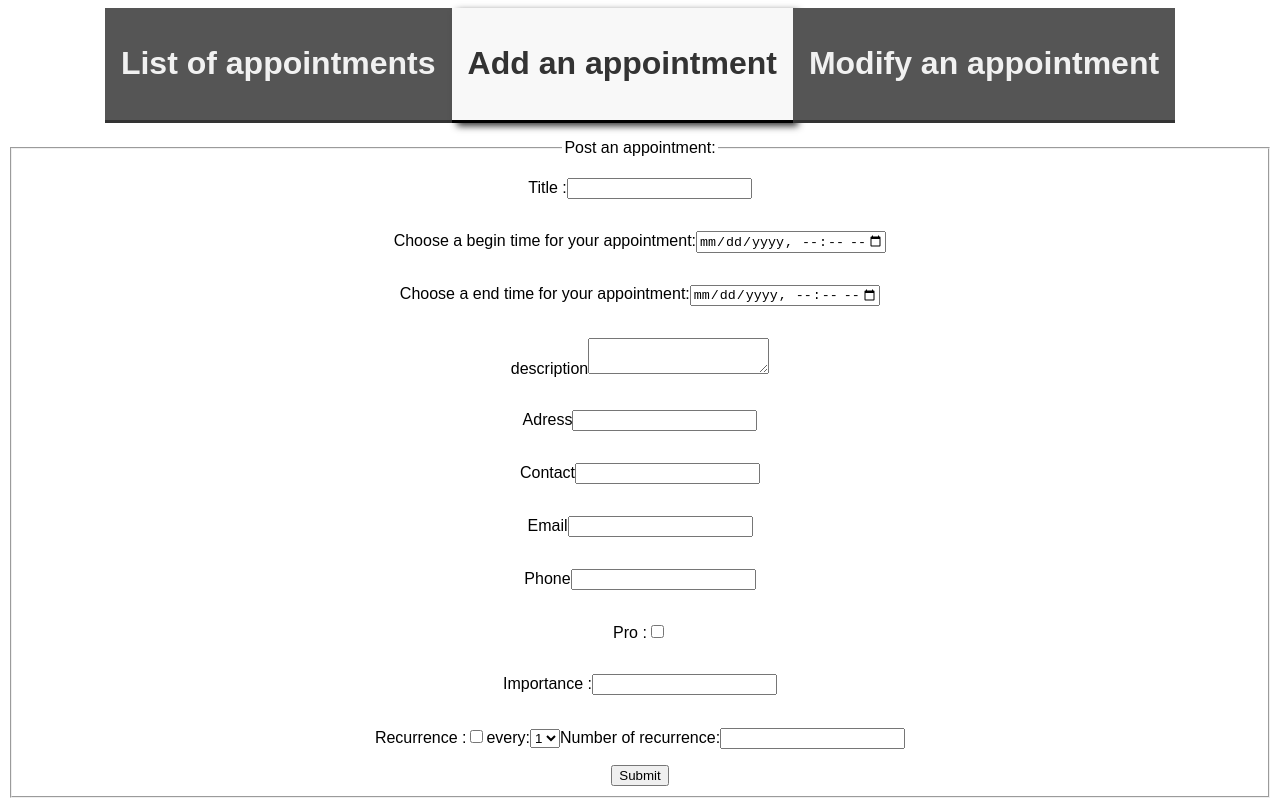
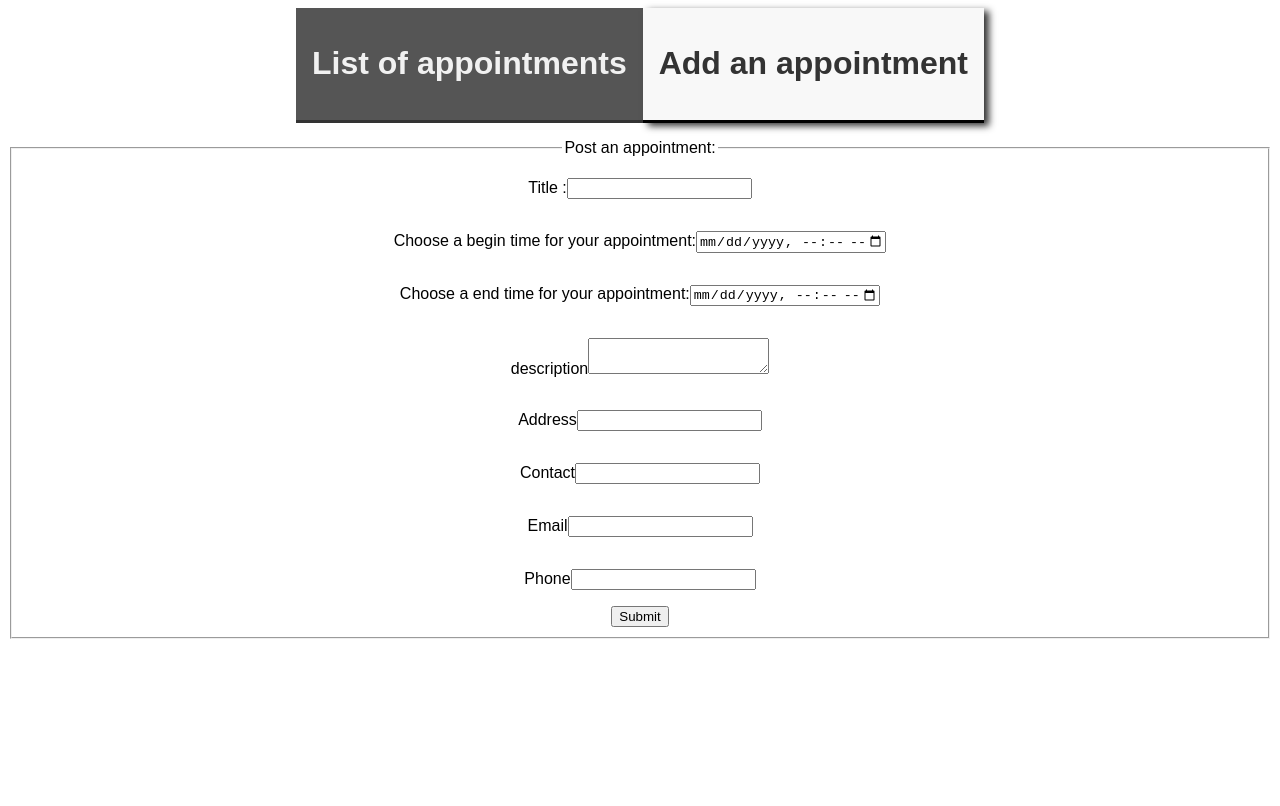
Before and after one commit to emilieDelsol/WCS-Projet2-MyAgenda, a React (Create React App) app in the folder frontReact/: page / in a window 1280 px wide. Both pictures are taken after a click on the element "Add an appointment". Built offline with nearby package versions, Linux system fonts and the light colour scheme.

Commit message:
préparation du front pour la démo

```diff
--- a/frontReact/src/App.js
+++ b/frontReact/src/App.js
@@ -2,7 +2,6 @@ import React, { useState } from "react";
 import "./styles.css";
 import AltMenu from "./components/AltMenu";
 import Formulaire from "./components/Formulaire";
-import FormulaireModify from "./components/FormulaireModify";
 import { BrowserRouter as Router, Switch, Route } from "react-router-dom";
 
 import AppointmentsList from "./components/AppointmentList";
@@ -16,9 +15,6 @@ export default function App() {
 
   const goForm = () => {
     setStateOnglets(2);
-  };
-  const goForm2 = () => {
-    setStateOnglets(3);
   };
 
   return (
@@ -39,12 +35,7 @@ export default function App() {
             >
               <h1>Add an appointment</h1>
             </div>
-            <div
-              onClick={goForm2}
-              className={`onglets ${stateOnglets === 3 ? "active" : ""}`}
-            >
-              <h1>Modify an appointment</h1>
-            </div>
+
           </div>
 
           <div className="container">
@@ -54,30 +45,26 @@ export default function App() {
                 <Switch>
                   <Route exact path="/">
                     <h1>MyAgenda</h1>
-                    <p>
-                      Application React pour la présentation des requêtes vers
-                      l'api MyAgenda
-                    </p>
-                    <h2 class="center">Recherche par mot clé:</h2>
+
+                    <h2 class="center">Search by keyword:</h2>
 
                     <form action="http://localhost:54150/appointment/searchByWord" method="get" target="blanck" class="getone center">
                       <input type="text" name="wordSearch" id=""/>
-                          <input type="submit" value="RECHERCHER"/>
+                      <input type="submit" value="SUBMIT"/>
                     </form>
 
-                      <h2 class="center">Recherche entre 2 dates:</h2>
+                    <h2 class="center">Search between dates:</h2>
 
                     <form action="http://localhost:54150/appointment/filter/date" method="get" target="blanck" class="getone center">
                       <label>
-                              Date de début:
+                        Begin date:
                         <input type="datetime" name="beginDateFilter" id="" placeholder="jj/mm/aaaa hh:mm"/>
                       </label>
-                          <label>date de fin:
+                      <label>
+                        End date:
                         <input type="datetime" name="endDateFilter" id="" placeholder="jj/mm/aaaa hh:mm"/>
                       </label>
-
-
-                          <input type="submit" value="RECHERCHER"/>
+                      <input type="submit" value="SUBMIT"/>
                     </form>
                   </Route>
                   <Route path="/:appointmentCat">
@@ -85,18 +72,13 @@ export default function App() {
                   </Route>
                 </Switch>
               </div>
-            ) : stateOnglets === 2 ? (
+              ) : (
               <div className="cont">
                 <section className="formulaire">
                   <Formulaire />
                 </section>
               </div>
-            ) : (
-              <div className="cont">
-                <section className="formulaire">
-                  <FormulaireModify />
-                </section>
-              </div>
+
             )}
           </div>
         </div>
--- a/frontReact/src/components/AltMenu.jsx
+++ b/frontReact/src/components/AltMenu.jsx
@@ -13,50 +13,50 @@ function AltMenu() {
           <Link to="/all">all</Link>
         </li>
         <li className="deroulant">
-          <Link to="/perso">perso</Link>
+          <Link to="/perso">personal</Link>
           <ul class="sous">
             <li>
-              <Link to="/perso">tous les perso</Link>
+              <Link to="/perso">all personal appointments</Link>
             </li>
             <li>
-              <Link to="/persoimportance1">perso et importance faible</Link>
+              <Link to="/persoimportance1">personal and low priority</Link>
             </li>
             <li>
-              <Link to="/persoimportance2">perso et importance moyenne</Link>
+              <Link to="/persoimportance2">personal and medium priority</Link>
             </li>
             <li>
-              <Link to="/persoimportance3">perso et importance forte</Link>
+              <Link to="/persoimportance3">personal and high priority</Link>
             </li>
           </ul>
         </li>
         <li className="deroulant">
-          <Link to="/pro">pro</Link>
+          <Link to="/pro">professional</Link>
           <ul class="sous">
             <li>
-              <Link to="/pro">tous les rdv pro</Link>
+              <Link to="/pro">all professional appointments</Link>
             </li>
             <li>
-              <Link to="/proimportance1">pro et importance faible</Link>
+              <Link to="/proimportance1">professional and low priority</Link>
             </li>
             <li>
-              <Link to="/proimportance2">pro et importance moyenne</Link>
+              <Link to="/proimportance2">professional and medium priority</Link>
             </li>
             <li>
-              <Link to="/proimportance3">pro et importance forte</Link>
+              <Link to="/proimportance3">professional and high priority</Link>
             </li>
           </ul>
         </li>
         <li className="deroulant">
-          <Link to="">importants</Link>
+          <Link to="">priority</Link>
           <ul class="sous">
             <li>
-              <Link to="/importance1">faible</Link>
+              <Link to="/importance1">low</Link>
             </li>
             <li>
-              <Link to="/importance2">moyen</Link>
+              <Link to="/importance2">medium</Link>
             </li>
             <li>
-              <Link to="/importance3">fort</Link>
+              <Link to="/importance3">high</Link>
             </li>
           </ul>
         </li>
--- a/frontReact/src/components/AppointmentList.jsx
+++ b/frontReact/src/components/AppointmentList.jsx
@@ -41,7 +41,7 @@ function AppointmentsList({ url }) {
   return (
     <div className="cont">
 
-      <h2>Listes des rendez-vous</h2>
+      <h2>Appointments list:</h2>
       <table>
         <thead>
           <tr>
@@ -54,6 +54,7 @@ function AppointmentsList({ url }) {
             <th>Contact</th>
             <th>Email</th>
             <th>Phone</th>
+            <th>Importance</th>
           </tr>
         </thead>
         <tbody>
--- a/frontReact/src/components/Formulaire.jsx
+++ b/frontReact/src/components/Formulaire.jsx
@@ -11,10 +11,6 @@ class Formulaire extends React.Component {
     contact: "",
     email: "",
     phone: "",
-    importance: "",
-    recurrence: false,
-    numberOfRecurrence: 0,
-    pro: false
   };
 
   handleSubmitForm(event) {
@@ -26,7 +22,7 @@ class Formulaire extends React.Component {
       body: JSON.stringify(this.state)
     };
     fetch("http://localhost:54150/appointment", requestOptions);
-  }
+    alert('You have submitted the form.')  }
   handleForm = (event) => {
     this.setState({ [event.target.name]: event.target.value });
   };
@@ -99,7 +95,7 @@ class Formulaire extends React.Component {
         </div>
 
         <div>
-          <label>Adress</label>
+          <label>Address</label>
           <input
             type="text"
             name="address"
@@ -138,61 +134,6 @@ class Formulaire extends React.Component {
           />
         </div>
 
-        <div>
-          <label>
-            Pro :
-            <input
-              name="pro"
-              id="pro"
-              type="checkbox"
-              value="false"
-              onChange={this.handleForm}
-            />
-          </label>
-        </div>
-
-        <div>
-          <label>
-            Importance :
-            <input
-              name="importance"
-              id="importance"
-              type="number"
-              onChange={this.handleForm}
-            />
-          </label>
-        </div>
-
-        <div>
-          <label>
-            Recurrence :
-            <input
-              name="recurrence"
-              type="checkbox"
-              value="true"
-              onChange={this.handleForm}
-            />
-          </label>
-          <label>
-            every:
-            <select onChange={this.handleForm}>
-              <option type="number" >1</option>
-              <option type="number">2</option>
-              <option type="number">3</option>
-              <option type="number">4</option>
-              <option type="number">5</option>
-            </select>
-          </label>
-          <label>
-            Number of recurrence:
-            <input
-              name="numberOfRecurrence"
-              type="number"
-              onChange={this.handleForm}
-            />
-          </label>
-        </div>
-
         <input type="submit" value="Submit" />
         </fieldset>
       </form>
```
Lines whose indentation alone changed are shown as unchanged.
